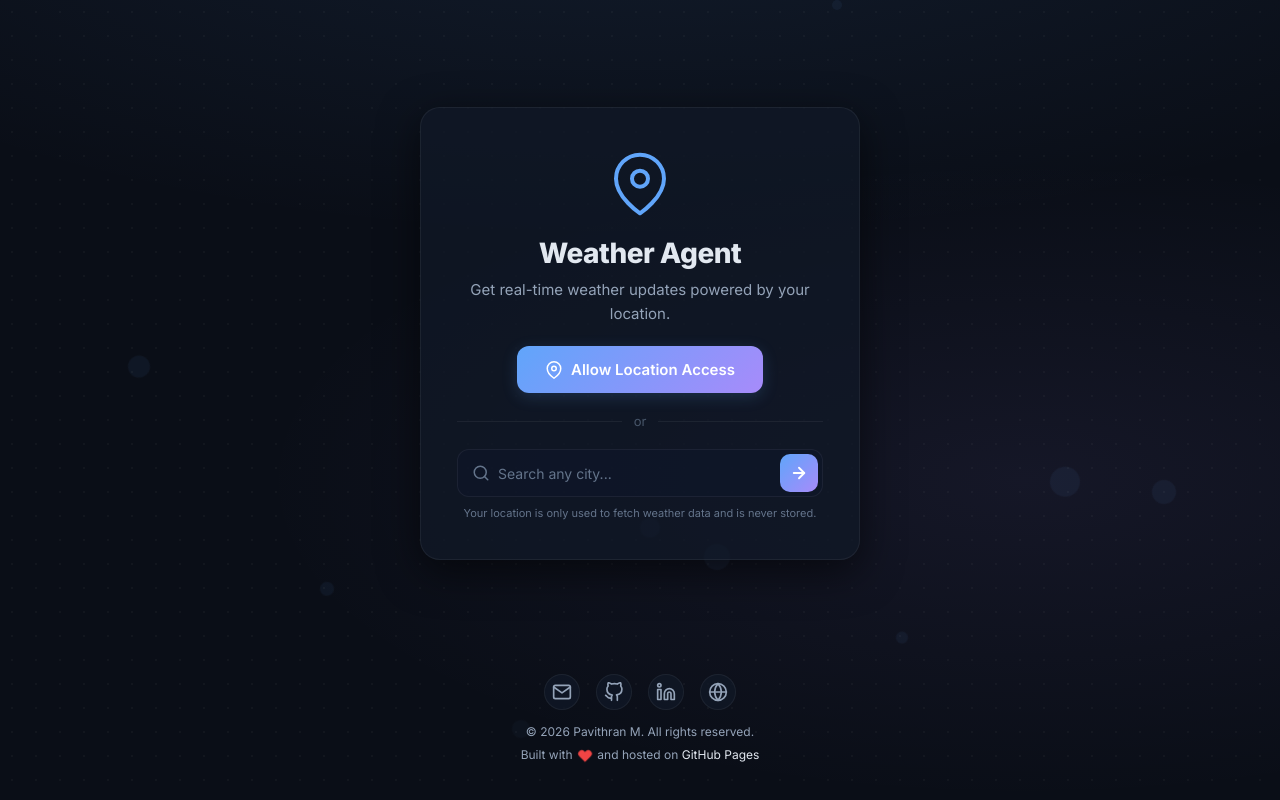
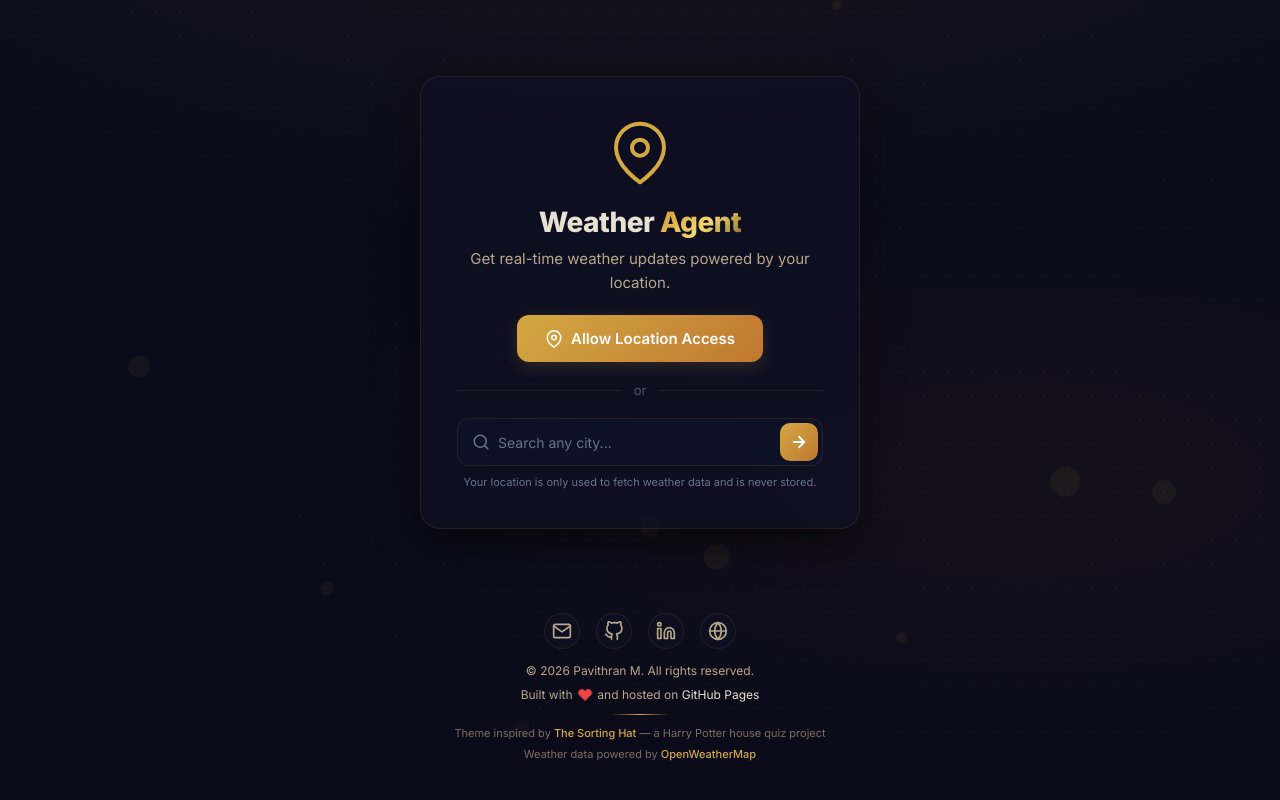
Before and after one commit to Pavithran-P12/Weatherapp, a plain HTML site: page index.html in a window 1280 px wide. Drawn offline with Linux system fonts and the light colour scheme.

Commit message:
changed the thme

```diff
--- a/index.html
+++ b/index.html
@@ -21,12 +21,12 @@
         <div id="permissionScreen" class="screen active">
             <div class="permission-card glass-card">
                 <div class="icon-location">
-                    <svg width="64" height="64" viewBox="0 0 24 24" fill="none" stroke="currentColor" stroke-width="1.5" stroke-linecap="round" stroke-linejoin="round" style="color:#60a5fa">
+                    <svg width="64" height="64" viewBox="0 0 24 24" fill="none" stroke="currentColor" stroke-width="1.5" stroke-linecap="round" stroke-linejoin="round" style="color:#d4a843">
                         <path d="M21 10c0 7-9 13-9 13s-9-6-9-13a9 9 0 0 1 18 0z"/>
                         <circle cx="12" cy="10" r="3"/>
                     </svg>
                 </div>
-                <h1>Weather Agent</h1>
+                <h1>Weather <span>Agent</span></h1>
                 <p>Get real-time weather updates powered by your location.</p>
                 <button id="allowLocationBtn" class="btn-primary">
                     <svg width="18" height="18" viewBox="0 0 24 24" fill="none" stroke="currentColor" stroke-width="2" stroke-linecap="round" stroke-linejoin="round"><path d="M21 10c0 7-9 13-9 13s-9-6-9-13a9 9 0 0 1 18 0z"/><circle cx="12" cy="10" r="3"/></svg>
@@ -54,7 +54,7 @@
                     <div class="loader-ring"></div>
                     <div class="loader-ring"></div>
                     <div class="loader-ring"></div>
-                    <svg class="loader-icon" width="28" height="28" viewBox="0 0 24 24" fill="none" stroke="#60a5fa" stroke-width="2"><path d="M17.5 19H9a7 7 0 1 1 6.71-9h1.79a4.5 4.5 0 1 1 0 9z"/></svg>
+                    <svg class="loader-icon" width="28" height="28" viewBox="0 0 24 24" fill="none" stroke="#d4a843" stroke-width="2"><path d="M17.5 19H9a7 7 0 1 1 6.71-9h1.79a4.5 4.5 0 1 1 0 9z"/></svg>
                 </div>
                 <p>Fetching weather data...</p>
             </div>
@@ -93,7 +93,7 @@
                 <div class="weather-details">
                     <div class="detail-item">
                         <div class="detail-icon-wrap">
-                            <svg width="22" height="22" viewBox="0 0 24 24" fill="none" stroke="#60a5fa" stroke-width="2"><path d="M12 2.69l5.66 5.66a8 8 0 1 1-11.31 0z"/></svg>
+                            <svg width="22" height="22" viewBox="0 0 24 24" fill="none" stroke="#d4a843" stroke-width="2"><path d="M12 2.69l5.66 5.66a8 8 0 1 1-11.31 0z"/></svg>
                         </div>
                         <div class="detail-info">
                             <p class="detail-label">Humidity</p>
@@ -102,7 +102,7 @@
                     </div>
                     <div class="detail-item">
                         <div class="detail-icon-wrap">
-                            <svg width="22" height="22" viewBox="0 0 24 24" fill="none" stroke="#60a5fa" stroke-width="2"><path d="M9.59 4.59A2 2 0 1 1 11 8H2m10.59 11.41A2 2 0 1 0 14 16H2m15.73-8.27A2.5 2.5 0 1 1 19.5 12H2"/></svg>
+                            <svg width="22" height="22" viewBox="0 0 24 24" fill="none" stroke="#d4a843" stroke-width="2"><path d="M9.59 4.59A2 2 0 1 1 11 8H2m10.59 11.41A2 2 0 1 0 14 16H2m15.73-8.27A2.5 2.5 0 1 1 19.5 12H2"/></svg>
                         </div>
                         <div class="detail-info">
                             <p class="detail-label">Wind Speed</p>
@@ -111,7 +111,7 @@
                     </div>
                     <div class="detail-item">
                         <div class="detail-icon-wrap">
-                            <svg width="22" height="22" viewBox="0 0 24 24" fill="none" stroke="#60a5fa" stroke-width="2"><path d="M12 2v20M17 5H9.5a3.5 3.5 0 0 0 0 7h5a3.5 3.5 0 0 1 0 7H6"/></svg>
+                            <svg width="22" height="22" viewBox="0 0 24 24" fill="none" stroke="#d4a843" stroke-width="2"><path d="M12 2v20M17 5H9.5a3.5 3.5 0 0 0 0 7h5a3.5 3.5 0 0 1 0 7H6"/></svg>
                         </div>
                         <div class="detail-info">
                             <p class="detail-label">Pressure</p>
@@ -120,7 +120,7 @@
                     </div>
                     <div class="detail-item">
                         <div class="detail-icon-wrap">
-                            <svg width="22" height="22" viewBox="0 0 24 24" fill="none" stroke="#60a5fa" stroke-width="2"><path d="M1 12s4-8 11-8 11 8 11 8-4 8-11 8-11-8-11-8z"/><circle cx="12" cy="12" r="3"/></svg>
+                            <svg width="22" height="22" viewBox="0 0 24 24" fill="none" stroke="#d4a843" stroke-width="2"><path d="M1 12s4-8 11-8 11 8 11 8-4 8-11 8-11-8-11-8z"/><circle cx="12" cy="12" r="3"/></svg>
                         </div>
                         <div class="detail-info">
                             <p class="detail-label">Visibility</p>
@@ -185,6 +185,9 @@
         </div>
         <p>&copy; 2026 Pavithran M. All rights reserved.</p>
         <p>Built with <svg class="inline-icon heart-icon" width="14" height="14" viewBox="0 0 24 24" fill="currentColor" stroke="none"><path d="M20.84 4.61a5.5 5.5 0 0 0-7.78 0L12 5.67l-1.06-1.06a5.5 5.5 0 0 0-7.78 7.78l1.06 1.06L12 21.23l7.78-7.78 1.06-1.06a5.5 5.5 0 0 0 0-7.78z"/></svg> and hosted on <a href="https://pages.github.com/" target="_blank" rel="noopener noreferrer">GitHub Pages</a></p>
+        <div class="footer-divider"></div>
+        <p class="footer-credits">Theme inspired by <a href="https://pavithran-p12.github.io/Sorting-hat/" target="_blank" rel="noopener noreferrer">The Sorting Hat</a> &mdash; a Harry Potter house quiz project</p>
+        <p class="footer-credits">Weather data powered by <a href="https://openweathermap.org/" target="_blank" rel="noopener noreferrer">OpenWeatherMap</a></p>
     </footer>
 
     <script src="counter.js"></script>
--- a/style.css
+++ b/style.css
@@ -6,24 +6,24 @@
 }
 
 :root {
-    --primary: #60a5fa;
-    --primary-dark: #3b82f6;
-    --accent: #a78bfa;
-    --accent-glow: rgba(96, 165, 250, 0.18);
-    --accent-gradient: linear-gradient(135deg, #60a5fa, #a78bfa);
-    --bg: #0a0e17;
-    --bg-card: rgba(17, 24, 39, 0.75);
-    --text: #e2e8f0;
-    --text-light: #94a3b8;
-    --card-bg: rgba(17, 24, 39, 0.75);
-    --card-border: rgba(255, 255, 255, 0.06);
-    --detail-bg: rgba(96, 165, 250, 0.08);
-    --shadow: 0 4px 24px rgba(0, 0, 0, 0.4);
-    --shadow-lg: 0 12px 40px rgba(0, 0, 0, 0.55);
+    --primary: #d4a843;
+    --primary-dark: #b8912e;
+    --accent: #c07830;
+    --accent-glow: rgba(212, 168, 67, 0.18);
+    --accent-gradient: linear-gradient(135deg, #d4a843, #c07830);
+    --bg: #0a0a1a;
+    --bg-card: rgba(15, 15, 35, 0.8);
+    --text: #e8e0d0;
+    --text-light: #b8a88a;
+    --card-bg: rgba(15, 15, 35, 0.8);
+    --card-border: rgba(212, 168, 67, 0.1);
+    --detail-bg: rgba(212, 168, 67, 0.08);
+    --shadow: 0 4px 24px rgba(0, 0, 0, 0.5);
+    --shadow-lg: 0 12px 40px rgba(0, 0, 0, 0.6);
     --radius: 20px;
     --radius-sm: 12px;
     --transition: 0.35s cubic-bezier(.4,0,.2,1);
-    --dot-color: rgba(255, 255, 255, 0.03);
+    --dot-color: rgba(212, 168, 67, 0.03);
 }
 
 body {
@@ -36,8 +36,8 @@ body {
     padding: 16px;
     overflow-x: hidden;
     background:
-        radial-gradient(ellipse 80% 50% at 50% -20%, rgba(96, 165, 250, 0.1), transparent),
-        radial-gradient(ellipse 60% 40% at 80% 60%, rgba(167, 139, 250, 0.07), transparent),
+        radial-gradient(ellipse 80% 50% at 50% -20%, rgba(212, 168, 67, 0.08), transparent),
+        radial-gradient(ellipse 60% 40% at 80% 60%, rgba(192, 120, 48, 0.06), transparent),
         radial-gradient(circle, var(--dot-color) 1px, transparent 1px) 0 0 / 24px 24px,
         var(--bg);
     color: var(--text);
@@ -47,15 +47,15 @@ body {
 }
 
 /* ===== Dynamic Weather Backgrounds (dark-tinted) ===== */
-body.clear        { background: radial-gradient(ellipse at 50% 0%, rgba(96, 165, 250, 0.15), transparent 60%), radial-gradient(circle, var(--dot-color) 1px, transparent 1px) 0 0 / 24px 24px, #0a0e17; }
-body.clouds       { background: radial-gradient(ellipse at 50% 0%, rgba(148, 163, 184, 0.12), transparent 60%), radial-gradient(circle, var(--dot-color) 1px, transparent 1px) 0 0 / 24px 24px, #0a0e17; }
+body.clear        { background: radial-gradient(ellipse at 50% 0%, rgba(212, 168, 67, 0.12), transparent 60%), radial-gradient(circle, var(--dot-color) 1px, transparent 1px) 0 0 / 24px 24px, #0a0a1a; }
+body.clouds       { background: radial-gradient(ellipse at 50% 0%, rgba(148, 140, 120, 0.1), transparent 60%), radial-gradient(circle, var(--dot-color) 1px, transparent 1px) 0 0 / 24px 24px, #0a0a1a; }
 body.rain,
-body.drizzle      { background: radial-gradient(ellipse at 50% 0%, rgba(59, 130, 246, 0.15), transparent 60%), radial-gradient(circle, var(--dot-color) 1px, transparent 1px) 0 0 / 24px 24px, #060a14; }
-body.thunderstorm { background: radial-gradient(ellipse at 50% 0%, rgba(139, 92, 246, 0.12), transparent 60%), radial-gradient(circle, var(--dot-color) 1px, transparent 1px) 0 0 / 24px 24px, #050810; }
-body.snow         { background: radial-gradient(ellipse at 50% 0%, rgba(226, 232, 240, 0.1), transparent 60%), radial-gradient(circle, var(--dot-color) 1px, transparent 1px) 0 0 / 24px 24px, #0c1220; }
+body.drizzle      { background: radial-gradient(ellipse at 50% 0%, rgba(100, 120, 160, 0.12), transparent 60%), radial-gradient(circle, var(--dot-color) 1px, transparent 1px) 0 0 / 24px 24px, #08081a; }
+body.thunderstorm { background: radial-gradient(ellipse at 50% 0%, rgba(120, 80, 40, 0.12), transparent 60%), radial-gradient(circle, var(--dot-color) 1px, transparent 1px) 0 0 / 24px 24px, #06060f; }
+body.snow         { background: radial-gradient(ellipse at 50% 0%, rgba(200, 200, 210, 0.08), transparent 60%), radial-gradient(circle, var(--dot-color) 1px, transparent 1px) 0 0 / 24px 24px, #0c0c20; }
 body.mist,
 body.fog,
-body.haze         { background: radial-gradient(ellipse at 50% 0%, rgba(148, 163, 184, 0.1), transparent 60%), radial-gradient(circle, var(--dot-color) 1px, transparent 1px) 0 0 / 24px 24px, #0a0e17; }
+body.haze         { background: radial-gradient(ellipse at 50% 0%, rgba(160, 140, 110, 0.08), transparent 60%), radial-gradient(circle, var(--dot-color) 1px, transparent 1px) 0 0 / 24px 24px, #0a0a1a; }
 
 /* ===== Floating Particles ===== */
 .bg-particles {
@@ -71,7 +71,7 @@ body.haze         { background: radial-gradient(ellipse at 50% 0%, rgba(148, 163
     display: block;
     width: 20px;
     height: 20px;
-    background: rgba(96, 165, 250, 0.06);
+    background: rgba(212, 168, 67, 0.06);
     border-radius: 50%;
     animation: particleFloat linear infinite;
 }
@@ -126,7 +126,26 @@ body.haze         { background: radial-gradient(ellipse at 50% 0%, rgba(148, 163
     -webkit-backdrop-filter: blur(20px);
     border: 1px solid var(--card-border);
     border-radius: var(--radius);
-    box-shadow: var(--shadow-lg);
+    box-shadow: var(--shadow-lg), 0 0 40px rgba(212, 168, 67, 0.04);
+    position: relative;
+    overflow: hidden;
+}
+.glass-card::before {
+    content: '';
+    position: absolute;
+    top: 0;
+    left: -100%;
+    width: 50%;
+    height: 100%;
+    background: linear-gradient(90deg, transparent, rgba(212, 168, 67, 0.04), transparent);
+    animation: cardShimmer 6s ease-in-out infinite;
+    pointer-events: none;
+    z-index: 0;
+}
+@keyframes cardShimmer {
+    0% { left: -100%; }
+    50% { left: 200%; }
+    100% { left: 200%; }
 }
 
 /* ===== Permission Screen ===== */
@@ -154,10 +173,16 @@ body.haze         { background: radial-gradient(ellipse at 50% 0%, rgba(148, 163
 }
 
 .permission-card h1 span {
-    background: var(--accent-gradient);
+    background: linear-gradient(135deg, #8a6d2b, #f5d76e, #d4a843, #f5d76e, #8a6d2b);
+    background-size: 200% auto;
     -webkit-background-clip: text;
     -webkit-text-fill-color: transparent;
     background-clip: text;
+    animation: shimmerText 4s linear infinite;
+}
+@keyframes shimmerText {
+    0% { background-position: -200% center; }
+    100% { background-position: 200% center; }
 }
 
 .permission-card p {
@@ -193,7 +218,7 @@ body.haze         { background: radial-gradient(ellipse at 50% 0%, rgba(148, 163
 }
 .btn-primary:hover {
     transform: translateY(-2px);
-    box-shadow: 0 8px 28px rgba(96, 165, 250, 0.35);
+    box-shadow: 0 8px 28px rgba(212, 168, 67, 0.35);
 }
 .btn-primary:active {
     transform: translateY(0);
@@ -286,7 +311,7 @@ body.haze         { background: radial-gradient(ellipse at 50% 0%, rgba(148, 163
 }
 .loader-ring:nth-child(1) { animation: spin 1.2s linear infinite; }
 .loader-ring:nth-child(2) { inset: 8px; border-top-color: var(--accent); animation: spin 1.6s linear infinite reverse; }
-.loader-ring:nth-child(3) { inset: 16px; border-top-color: rgba(96, 165, 250, 0.3); animation: spin 2s linear infinite; }
+.loader-ring:nth-child(3) { inset: 16px; border-top-color: rgba(212, 168, 67, 0.3); animation: spin 2s linear infinite; }
 .loader-icon {
     position: absolute;
     top: 50%;
@@ -439,7 +464,7 @@ body.haze         { background: radial-gradient(ellipse at 50% 0%, rgba(148, 163
 }
 .detail-item:hover {
     transform: translateY(-2px);
-    background: rgba(96, 165, 250, 0.12);
+    background: rgba(212, 168, 67, 0.12);
 }
 .detail-icon-wrap {
     display: flex;
@@ -503,7 +528,7 @@ body.haze         { background: radial-gradient(ellipse at 50% 0%, rgba(148, 163
 .btn-locate:hover {
     background: var(--accent);
     color: #fff;
-    box-shadow: 0 4px 18px rgba(167, 139, 250, 0.3);
+    box-shadow: 0 4px 18px rgba(192, 120, 48, 0.3);
     transform: translateY(-1px);
 }
 
@@ -598,13 +623,29 @@ body.haze         { background: radial-gradient(ellipse at 50% 0%, rgba(148, 163
     background: var(--bg-card);
     border: 1px solid var(--card-border);
     color: var(--text-light);
-    transition: background var(--transition), color var(--transition), transform var(--transition), border-color var(--transition);
+    transition: background var(--transition), color var(--transition), transform var(--transition), border-color var(--transition), box-shadow var(--transition);
 }
 .footer-links a:hover {
     background: var(--accent-glow);
     color: var(--primary);
     border-color: var(--primary);
     transform: translateY(-2px);
+    box-shadow: 0 0 15px rgba(212, 168, 67, 0.2);
+}
+.footer-divider {
+    width: 60px;
+    height: 1px;
+    background: linear-gradient(90deg, transparent, var(--primary), transparent);
+    margin: 10px auto;
+}
+.footer-credits {
+    font-size: 11px;
+    color: #7a6f5f;
+    margin-top: 6px;
+}
+.footer-credits a {
+    color: var(--primary);
+    font-weight: 500;
 }
 .inline-icon {
     display: inline-block;
```
